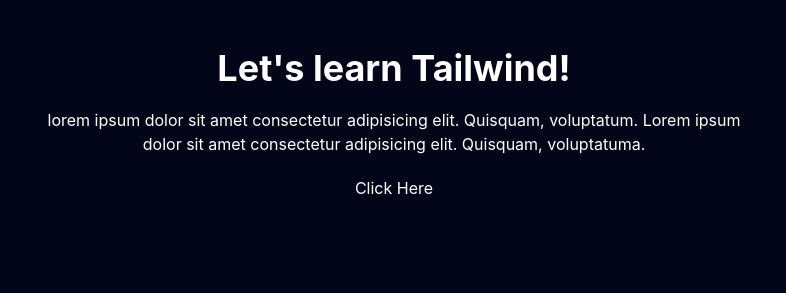
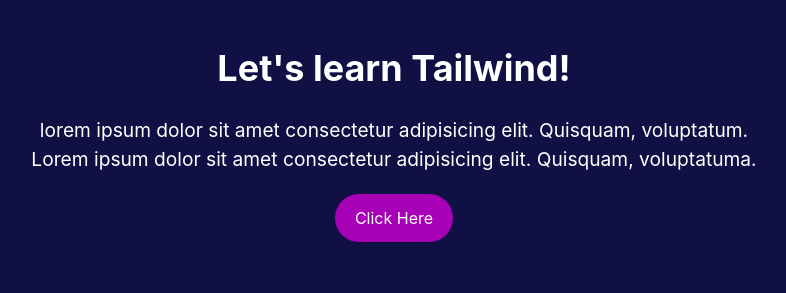
Before and after one commit to mattdrmmnd/tailwind-css-beginners, a website built with Vite: page index.html in a window 1280 px wide. Shown: the whole page, without its empty margins (246-1032 px from the left). Built offline with nearby package versions, Linux system fonts and the light colour scheme.

Commit message:
Finish Button, Hover State, Custom Value

```diff
--- a/index.html
+++ b/index.html
@@ -6,16 +6,16 @@
     <meta name="viewport" content="width=device-width, initial-scale=1.0" />
     <title>tailwind-css-beginners</title>
   </head>
-  <body class="bg-slate-950 text-white">
+  <body class="bg-[#101044] text-white">
 
     <section class="space-y-5 text-center max-w-3xl mx-auto px-5 py-12">
-      <h1 class="text-4xl font-bold mb-5">Let's learn Tailwind!</h1>
+      <h1 class="text-4xl font-bold mb-7">Let's learn Tailwind!</h1>
 
-      <p>
+      <p class="text-[1.2rem]">
         lorem ipsum dolor sit amet consectetur adipisicing elit. Quisquam, voluptatum. Lorem ipsum dolor sit amet consectetur adipisicing elit. Quisquam, voluptatuma.
       </p>
 
-      <a href="">Click Here</a>
+      <a href="" class="inline-block bg-fuchsia-700 py-3 px-5 rounded-full hover:bg-fuchsia-600 transition-colors">Click Here</a>
     </section>
 
     <script type="module" src="/src/main.ts"></script>
```
